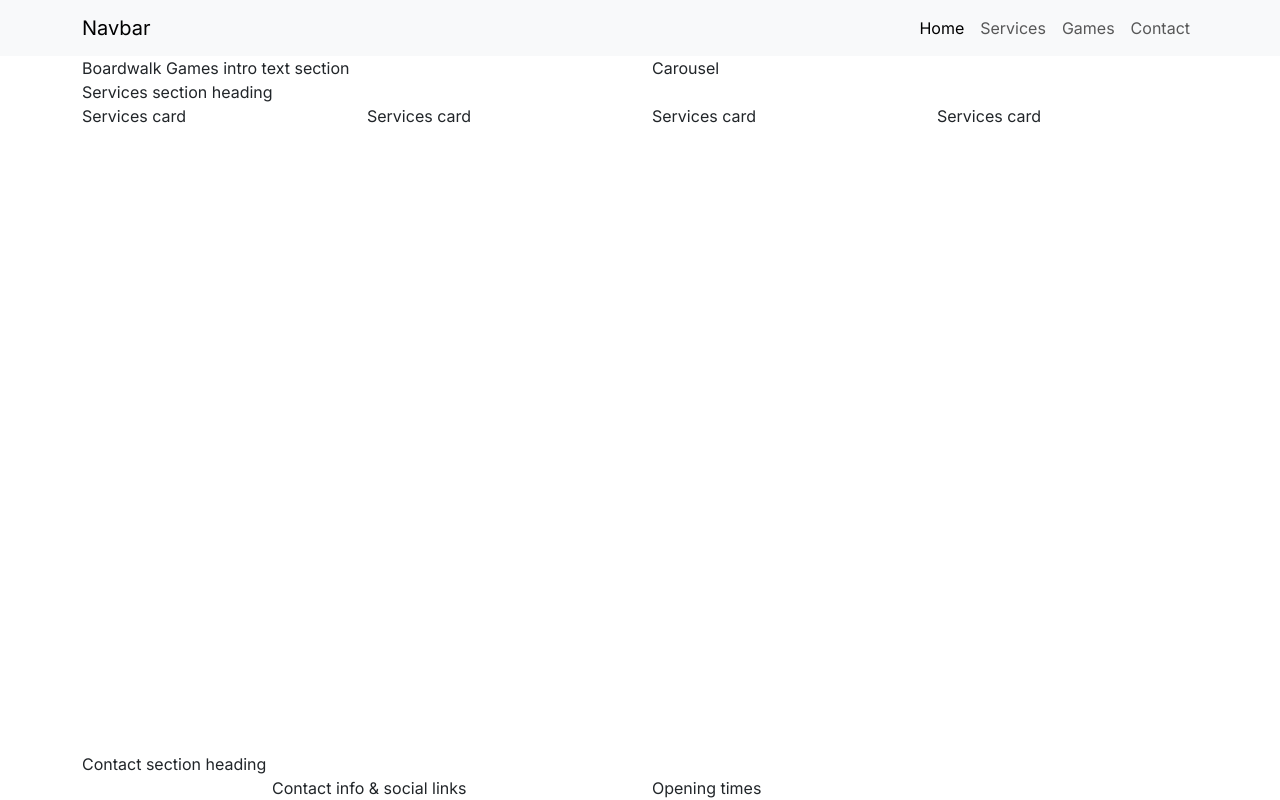
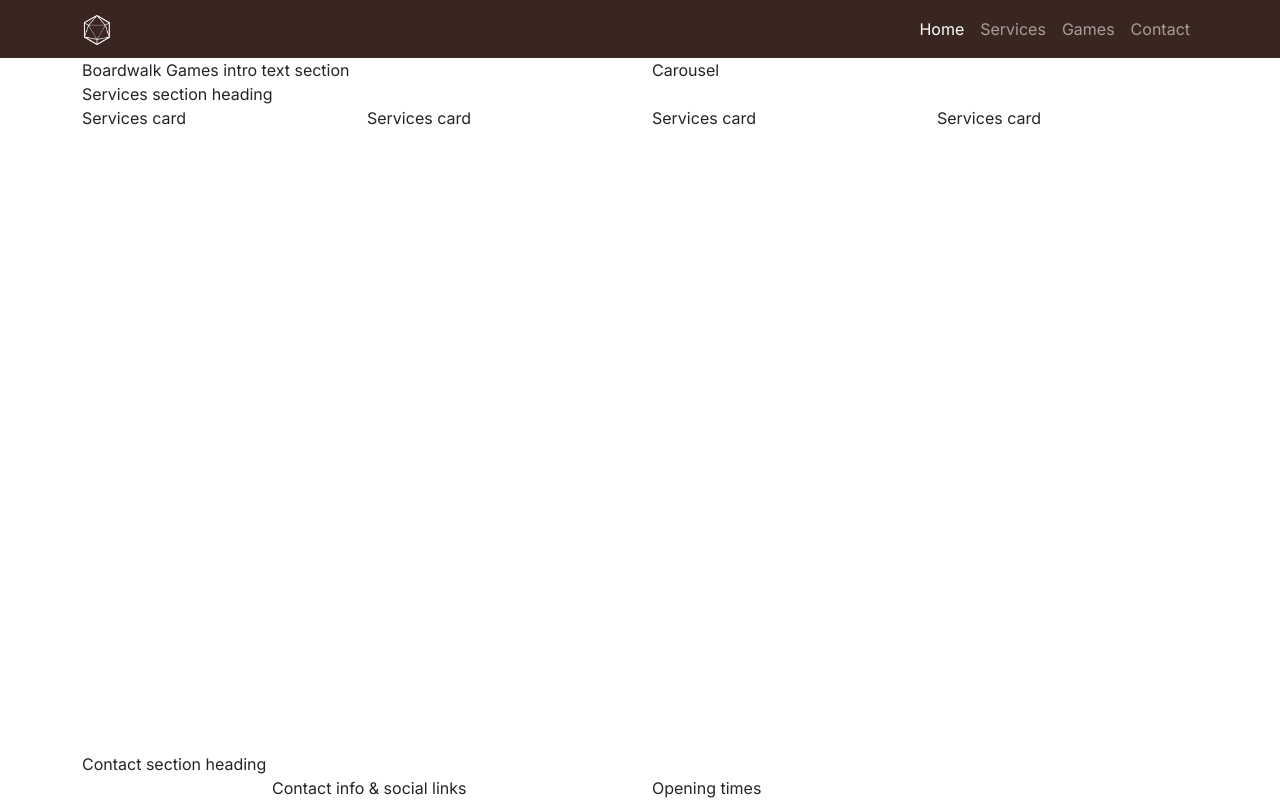
Before and after one commit to Rebekah-codes/boardwalk-games, a plain HTML site: page index.html in a window 1280 px wide. Drawn offline with nearby package versions, Linux system fonts and the light colour scheme; a web font is replaced by a local one.

Commit message:
Add styling to navbar

```diff
--- a/assets/css/style.css
+++ b/assets/css/style.css
@@ -5,10 +5,14 @@
 :root {
     --primary-font: "Inter", sans-serif;
     --secondary-font: "Macondo", cursive;
-    --primary-color: #3a2620; /* dark brown */
-    --secondary-color: #aa9581; /* light brown */
-    --highlight-color: #416a8e; /* blue */
-    --highlight-color-light: #7a9fc2; /* light blue */
+    --primary-color: #3a2620;
+    /* dark brown */
+    --secondary-color: #aa9581;
+    /* light brown */
+    --highlight-color: #416a8e;
+    /* blue */
+    --highlight-color-light: #7a9fc2;
+    /* light blue */
 }
 
 /* Global styles */
@@ -28,6 +32,16 @@ h3 {
     color: var(--highlight-color);
 }
 
+/* Navbar */
+
+#navbar {
+    background-color: var(--primary-color);
+}
+
+#navbar .logo {
+    width: 30px;
+}
+
 /* grid visualisation CSS for testing */
 
 /* .container,
--- a/index.html
+++ b/index.html
@@ -26,9 +26,11 @@
 
 <body class="d-flex flex-column min-vh-100">
     <!-- Navigation -->
-    <nav class="navbar navbar-expand-lg bg-body-tertiary">
+    <nav id="navbar" class="navbar navbar-expand-lg" data-bs-theme="dark">
         <div class="container">
-            <a class="navbar-brand" href="index.html">Navbar</a>
+            <a class="navbar-brand" href="index.html">
+                <img src="assets/images/logo-sm-white.png" alt="Boardwalk Games logo" class="logo">
+            </a>
             <button class="navbar-toggler" type="button" data-bs-toggle="collapse" data-bs-target="#navbarNav"
                 aria-controls="navbarNav" aria-expanded="false" aria-label="Toggle navigation">
                 <span class="navbar-toggler-icon"></span>
```
